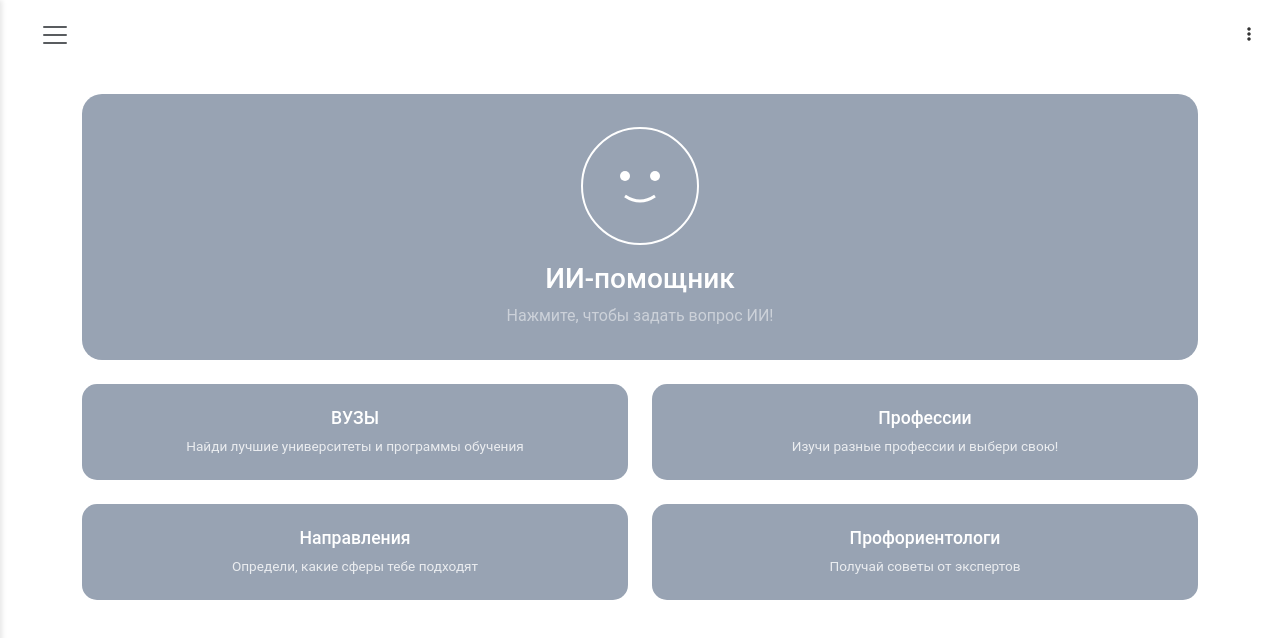
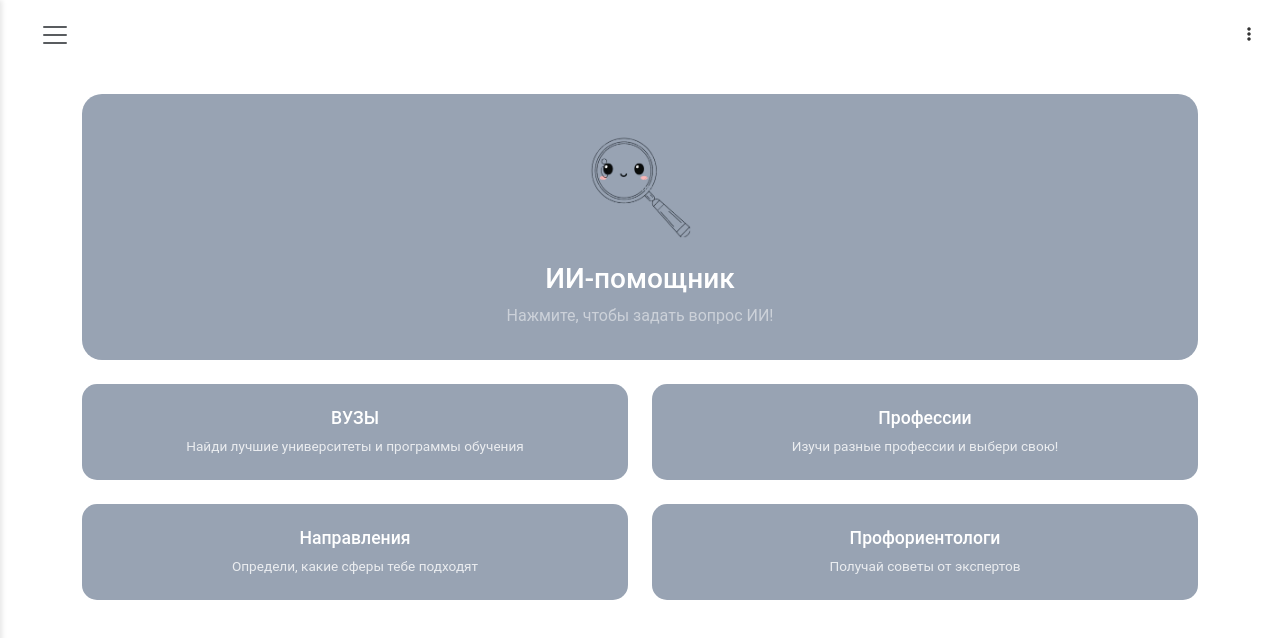
Before and after one commit to Erorium1/problaf, a Vue app: page /dashboard in a window 1280 px wide. Shown: the top 638 px of the page. Built offline with nearby package versions, Linux system fonts and the light colour scheme; sample sign-in values are in the browser's storage.

Commit message:
added icon

```diff
--- a/src/views/Dashboard.vue
+++ b/src/views/Dashboard.vue
@@ -63,12 +63,13 @@
         <div class="ai-assistant-card mb-4">
           <div class="card-content text-center">
             <div class="ai-icon">
-              <svg width="120" height="120" viewBox="0 0 120 120">
+              <!-- <svg width="120" height="120" viewBox="0 0 120 120">
                 <circle cx="60" cy="60" r="58" fill="none" stroke="white" stroke-width="2"/>
-                <circle cx="45" cy="50" r="5" fill="white"/> <!-- Left eye -->
-                <circle cx="75" cy="50" r="5" fill="white"/> <!-- Right eye -->
-                <path d="M45,70 Q60,80 75,70" stroke="white" stroke-width="3" fill="none"/> <!-- Smile -->
-              </svg>
+                <circle cx="45" cy="50" r="5" fill="white"/>
+                <circle cx="75" cy="50" r="5" fill="white"/>
+                <path d="M45,70 Q60,80 75,70" stroke="white" stroke-width="3" fill="none"/>
+              </svg> -->
+              <img class="img-fluid" src="../assets/iconlupa.png" alt="">
             </div>
             <h3 class="text-white mb-2">ИИ-помощник</h3>
             <p class="text-white-50 mb-0">Нажмите, чтобы задать вопрос ИИ!</p>
@@ -181,15 +182,32 @@ export default {
   padding: 2rem;
   cursor: pointer;
   transition: all 0.3s ease;
+  display: flex;
+  justify-content: center;
+  align-items: center;
 }
 
-.ai-assistant-card:hover {
-  transform: translateY(-2px);
-  box-shadow: 0 4px 15px rgba(0,0,0,0.1);
+.card-content {
+  display: flex;
+  flex-direction: column;
+  align-items: center;
+  text-align: center;
+  max-width: 100%;
 }
 
 .ai-icon {
   margin-bottom: 1rem;
+  width: 120px;
+  height: 120px;
+  display: flex;
+  align-items: center;
+  justify-content: center;
+}
+
+.ai-icon img {
+  max-width: 100%;
+  max-height: 100%;
+  object-fit: contain;
 }
 
 .feature-card {
```
Also changed, not shown: src/assets/iconlupa.png (added).
